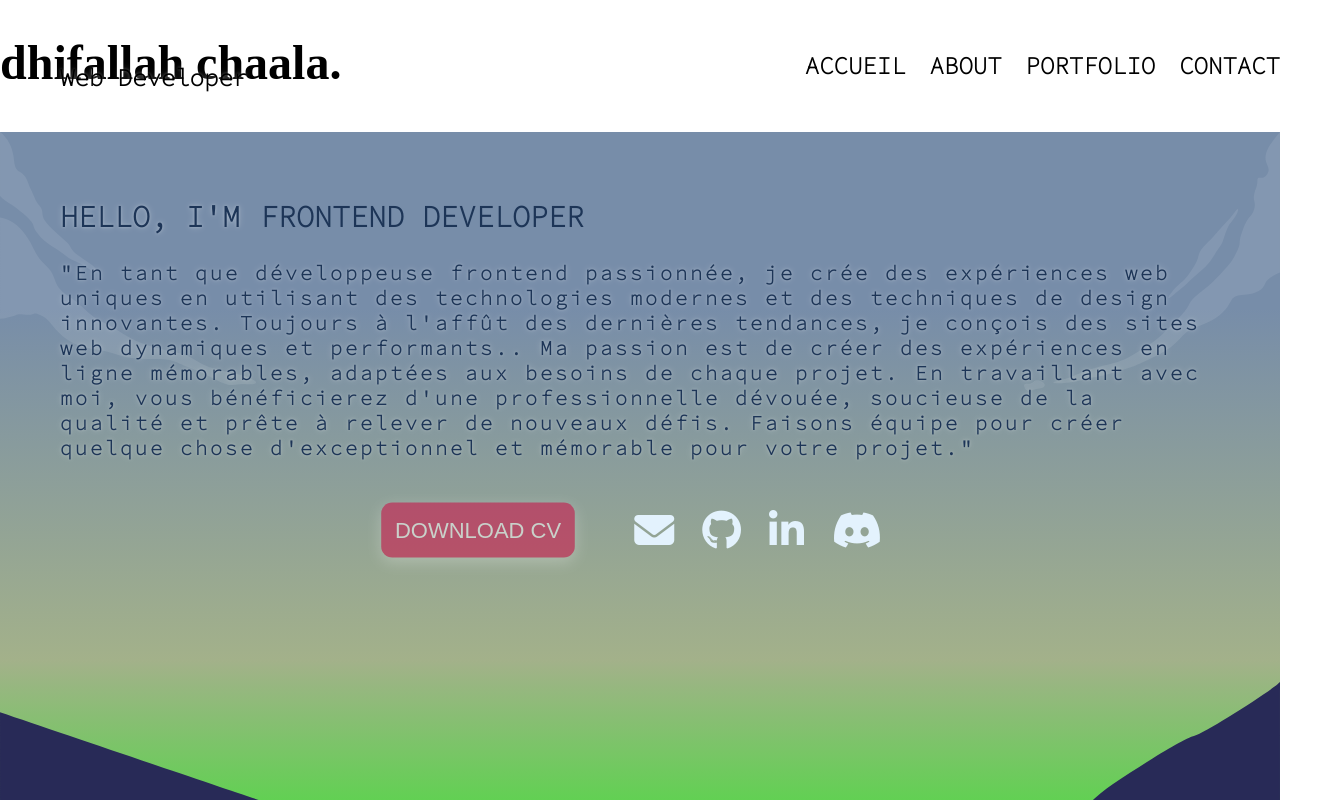
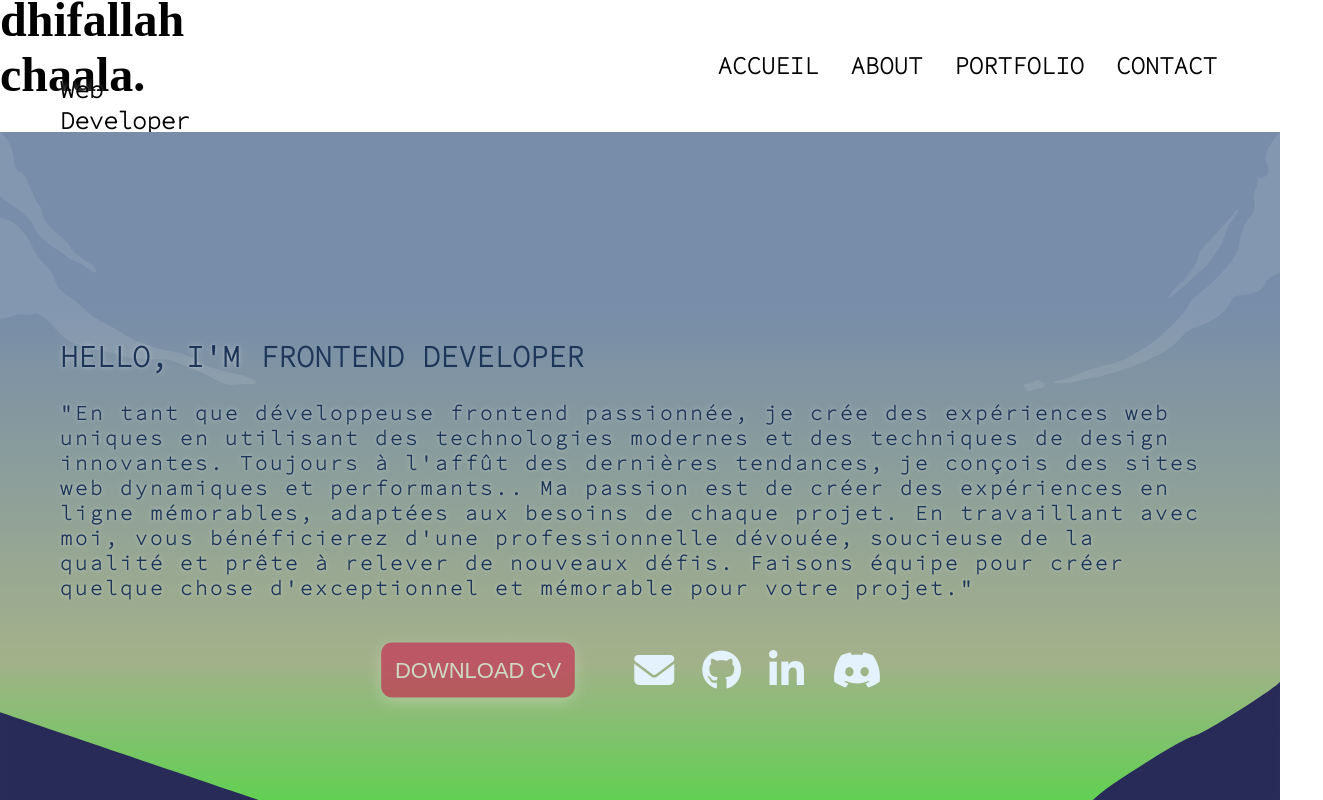
Before and after one commit to chaala90/Portfolio-Chaala, a React (Create React App) app: page / in a window 1280 px wide. Shown: the top 800 px of the page, 1323 px wide, since content can reach past the window. Built offline with nearby package versions, Linux system fonts and the light colour scheme; a web font is replaced by a local one.

Commit message:
burger menu

```diff
--- a/package.json
+++ b/package.json
@@ -10,6 +10,7 @@
     "emailjs-com": "^3.2.0",
     "gsap": "^3.12.1",
     "react": "^18.2.0",
+    "react-burger-menu": "^3.0.9",
     "react-dom": "^18.2.0",
     "react-icons": "^4.9.0",
     "react-multi-carousel": "^2.8.4",
--- a/src/components/about/style.scss
+++ b/src/components/about/style.scss
@@ -4,7 +4,7 @@ $transition-bezier: cubic-bezier(0.5, 0.075, 0.25, 0.95);
   position: relative;
   color: #1d3557;
   width: 90%;
-  bottom: 42em;
+  bottom: 35em;
   left: 3em;
   font-size: 1.25em;
   @include mobile-only {
@@ -23,6 +23,7 @@ p {
   }
 }
 p {
+  font-weight: bold;
   @include mobile-only {
     font-family: 'Roboto', sans-serif;
   }
--- a/src/containers/Menu/Menu.scss
+++ b/src/containers/Menu/Menu.scss
@@ -2,7 +2,7 @@
 .header_nav {
   align-items: center;
   display: flex;
-  justify-content: space-between;
+  /* justify-content: space-between;*/
   font-size: 1.5em;
   height: 5.5em;
 
@@ -31,16 +31,40 @@
   }
 }
 .flexLink {
+  display: flex;
   align-items: center;
-  display: flex;
-  /*margin-left: 24em;*/
+  gap: 0.5rem;
+  margin-left: 21em;
   @include mobile-only {
     position: fixed;
-    top: -100vh;
-    left: 4.5em;
+    z-index: 1002;
+    font-size: 2em;
+    left: 0;
+    height: 177em;
     width: 100%;
     flex-direction: column;
+    align-items: center;
+    justify-content: center;
+    gap: 0.5rem;
+    color: #bbb;
+    background-color: black;
     transition: 1s;
+  }
+}
+.nav-btn {
+  background: transparent;
+  border: none;
+  outline: none;
+  font-size: 1.5em;
+  color: #eee;
+  visibility: hidden;
+  opacity: 0;
+  @include mobile-only {
+    visibility: visible;
+    opacity: 1;
+    color: black;
+    position: absolute;
+    right: 0;
   }
 }
 .responsive_nav {
@@ -51,8 +75,11 @@
 .nav-close-btn {
   @include mobile-only {
     position: absolute;
-    top: 2rem;
+    top: 0rem;
     right: 2rem;
+    visibility: visible;
+    opacity: 1;
+    color: white;
   }
 }
 .navbar {
@@ -71,19 +98,6 @@
       color: #bbb;
       text-shadow: 0 0 5px #bbb, 0 0 10px #fff, 0 0 15px #fff;
     }
-  }
-}
-.nav-btn {
-  background: transparent;
-  border: none;
-  outline: none;
-  color: #eee;
-  visibility: hidden;
-  opacity: 0;
-  @include mobile-only {
-    visibility: visible;
-    opacity: 1;
-    color: black;
   }
 }
 
@@ -115,17 +129,3 @@
 .navbar:hover .slider:before {
   width: 100%; /* La barre de progression s'étend sur toute la largeur lors du survol */
 }
-.burger-menu {
-  display: none;
-  @include mobile-only {
-    display: inline-block;
-    display: flex;
-    flex-direction: column;
-    align-items: center;
-    justify-content: center;
-    cursor: pointer;
-    position: fixed;
-    right: 10px;
-    font-size: 1.25em;
-  }
-}
--- a/src/containers/Menu/index.jsx
+++ b/src/containers/Menu/index.jsx
@@ -1,24 +1,22 @@
-import React, { useState } from 'react';
+import React from 'react';
 import { Link } from 'react-scroll';
+import { useRef } from 'react';
+import { FaBars, FaTimes } from 'react-icons/fa';
 import './Menu.scss';
 
 const Menu = () => {
-  const [isMenuClicked, setIsMenuClicked] = useState(false);
+  const navRef = useRef();
 
-  const updateMenu = () => {
-    setIsMenuClicked(!isMenuClicked);
+  const showNavbar = () => {
+    navRef.current.classList.toggle('responsive_nav');
   };
-
   return (
     <div className="header_nav">
       <div className="title">
         <h1>dhifallah chaala.</h1>
         <p>Web Developer</p>
       </div>
-      <div
-        id="flexlink"
-        className={`flexLink ${isMenuClicked ? 'responsive_nav' : ''}`}
-      >
+      <div id="flexlink" className="flexLink" ref={navRef}>
         <Link
           to="flexlink"
           className="navbar"
@@ -63,24 +61,13 @@ const Menu = () => {
           <p>CONTACT</p>
           <div className="slider"></div>
         </Link>
+        <button className="nav-btn nav-close-btn" onClick={showNavbar}>
+          <FaTimes />
+        </button>
       </div>
-      <div className="burger-menu" onClick={updateMenu}>
-        {isMenuClicked ? (
-          <span
-            className={`burger-icon ${isMenuClicked ? 'clicked' : 'unclicked'}`}
-          >
-            {' '}
-            <i class="fa-solid fa-xmark"></i>
-          </span>
-        ) : (
-          <span
-            className={`burger-icon ${isMenuClicked ? 'clicked' : 'unclicked'}`}
-          >
-            {' '}
-            <i class="fa-solid fa-bars"></i>
-          </span>
-        )}
-      </div>
+      <button className="nav-btn" onClick={showNavbar}>
+        <FaBars />
+      </button>
     </div>
   );
 };
--- a/src/containers/Modal/Modal.jsx
+++ b/src/containers/Modal/Modal.jsx
@@ -1,9 +1,14 @@
 import PropTypes from 'prop-types';
-import { useState } from 'react';
+import { useState, useEffect } from 'react';
 import './style.scss';
 
 const Modal = ({ opened, Content, children }) => {
   const [isOpened, setIsOpened] = useState(opened);
+
+  useEffect(() => {
+    setIsOpened(opened);
+  }, [opened]);
+
   return (
     <>
       {children({ isOpened, setIsOpened })}
```
Also changed, not shown: 2 other files (tests, documents, lock files or other folders).
